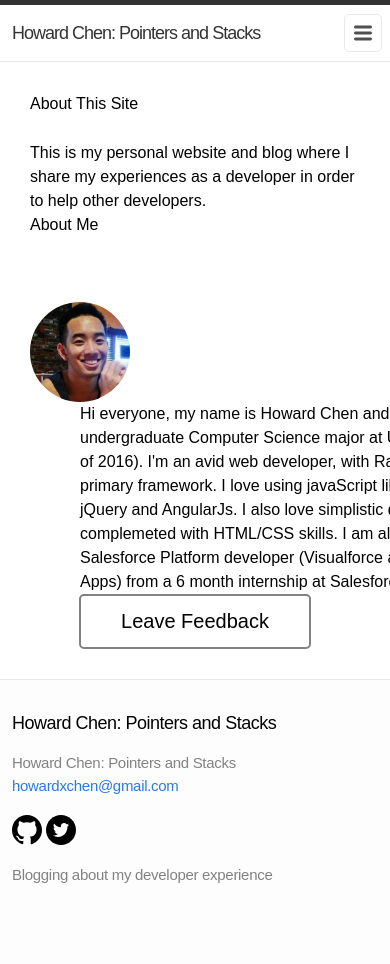
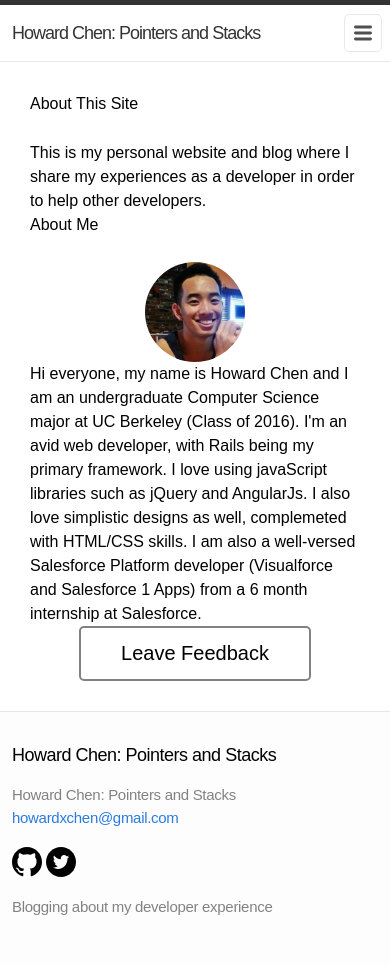
Before and after one commit to chenhoward/chenhoward.github.io, a Jekyll site: the page built from about.html, in a window 390 px wide. Built offline with Jekyll 4.4.1, drawn with Linux system fonts in a browser that asks for light colours; some web fonts are replaced; before the commit the page ends 932 px from its top, so only the background shows below that.

Commit message:
Fix responsiveness

```diff
--- a/about.html
+++ b/about.html
@@ -22,9 +22,10 @@
       (Visualforce and Salesforce 1 Apps) from a 6 month internship at Salesforce.
     </div>
   </p>
-  <div class="centered">
-    <a href="https://github.com/chenhoward/Feedback/issues/new">
-      <button class="feedback"> Leave Feedback </button>
-    </a>
-  </div>
 </div>
+
+<div class="centered">
+  <a href="https://github.com/chenhoward/Feedback/issues/new">
+    <button class="feedback"> Leave Feedback </button>
+  </a>
+</div>
--- a/css/style.css
+++ b/css/style.css
@@ -21,11 +21,47 @@
 }
 
 .centered {
+  margin-top: 200px;
 	text-align: center;
 }
 
 .floater {
   margin-left: 50px;
-  width: 450px;
+  max-width: 450px;
   float: left;
 }
+
+@media screen and (max-width: 750px) {
+
+.floater {
+  margin-left: auto;
+  margin-right: auto;
+  max-width: 600px;
+  float: left;
+}
+
+  .circular {
+  margin-top: 0px;
+  float: none;
+  margin-right: auto;
+  margin-left: auto;
+  width: 100px;
+  height: 100px;
+  border-radius: 50%;
+  -webkit-border-radius: 50%;
+  -moz-border-radius: 50%;
+  background-image: url('/pictures/profpic.jpeg');
+  background-size: cover;
+  }
+
+}
+
+@media screen and (max-width: 600px) {
+
+.floater {
+  margin-left: 0px;
+  max-width: 600px;
+  float: left;
+}
+
+}
```
